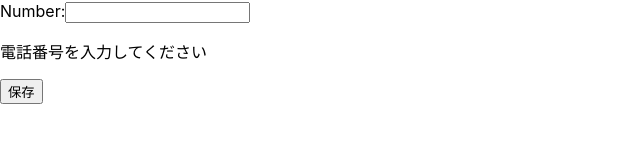
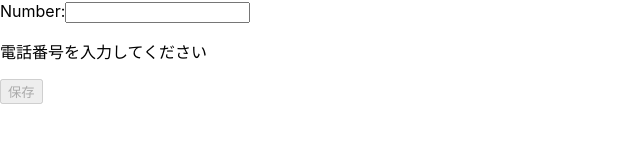
Before and after one commit to kenta-0615/react-task-app, a React (Create React App) app: page / in a window 1280 px wide. Shown: the part 255-398 px from the top of the page, without its empty margins (0-640 px from the left). Built offline with nearby package versions, Linux system fonts and the light colour scheme.

Commit message:
buttonのdisabled設定を追加

```diff
--- a/src/component/Button/SubmitButton.jsx
+++ b/src/component/Button/SubmitButton.jsx
@@ -4,7 +4,7 @@ import { memo } from "react";
 export const SubmitButton = memo((p) => {
   return (
     <div>
-      <button type="submit" onClick={p.onClick}>
+      <button type="submit" onClick={p.onClick} Submit={p.onChange} disabled={p.disabled} >
         {p.name}
       </button>
     </div>
--- a/src/pages/LoginPage.jsx
+++ b/src/pages/LoginPage.jsx
@@ -13,7 +13,6 @@ export const LoginPage = memo(() => {
   const [password, setPassword] = useState("");
   const [confirm, setConfirm] = useState("");
   const [telephoneNumber, setTelephoneNumber] = useState("");
-
 
   // バリデーションチェックのロジック
   const nameErrorMessage = () => {
@@ -37,8 +36,7 @@ export const LoginPage = memo(() => {
     const bothFieldsAreFilled = password && confirm;
     const passwordMatch = password === confirm;
 
-    if (!bothFieldsAreFilled)
-      return "パスワードとパスワード確認を入力してください";
+    if (!bothFieldsAreFilled) return "パスワードとパスワード確認を入力してください";
     if (!passwordMatch) return "パスワードが一致していません";
     return "";
   };
@@ -71,6 +69,11 @@ export const LoginPage = memo(() => {
     setTelephoneNumber(e.target.value);
   }
 
+
+  const canButtonNotClick = nameErrorMessage().length > 0 || emailErrorMessage().length >0 || passwordErrorMessage().length >0 || telephoneNumberErrorMessage().length >0;
+
+
+
   const sendUserInfo = () => {
     console.log(name, email, password, confirm, telephoneNumber);
     alert("送信したよ");
@@ -101,7 +104,7 @@ export const LoginPage = memo(() => {
       changeTel={changeTel}
       telephoneNumberErrorMessage={telephoneNumberErrorMessage()}
       />
-      <SubmitButton name={"保存"}  onClick={sendUserInfo} />
+      <SubmitButton name={"保存"}  onClick={sendUserInfo} disabled={canButtonNotClick} />
     </div>
   );
 });
```
